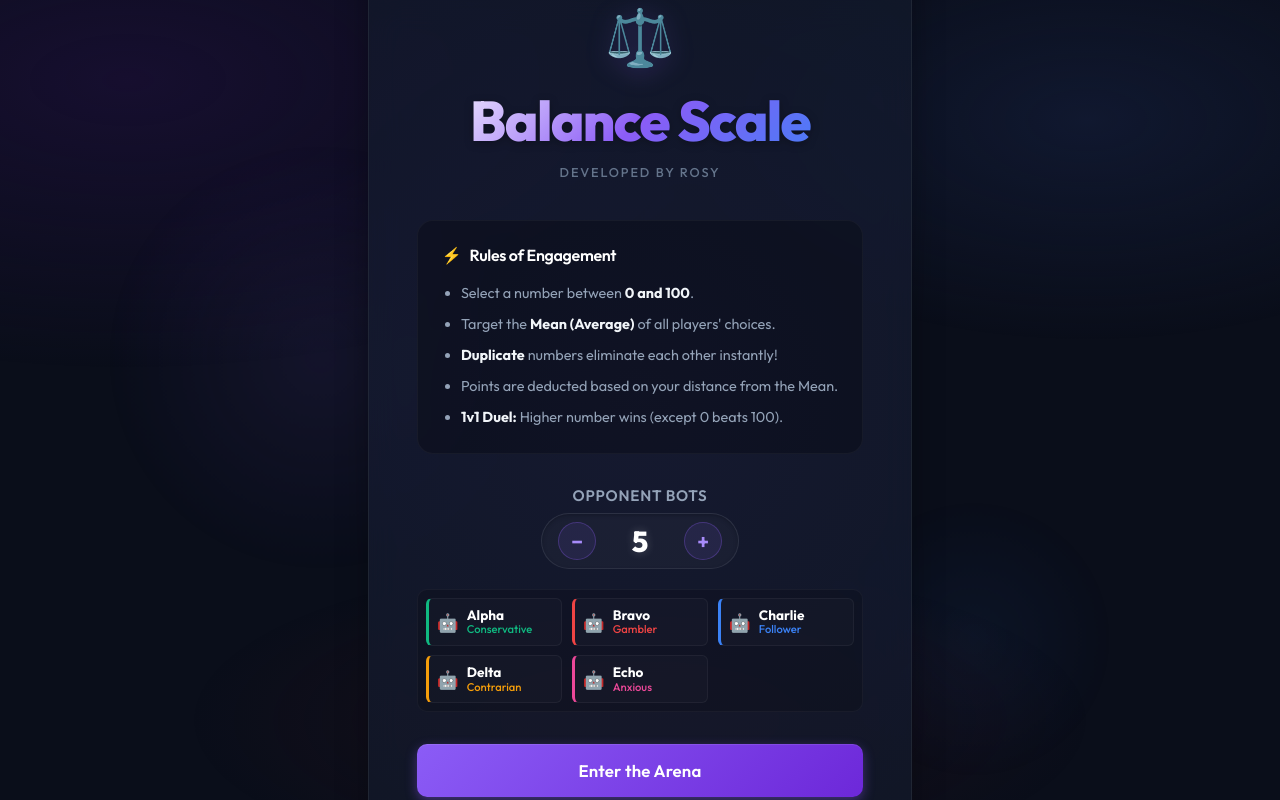
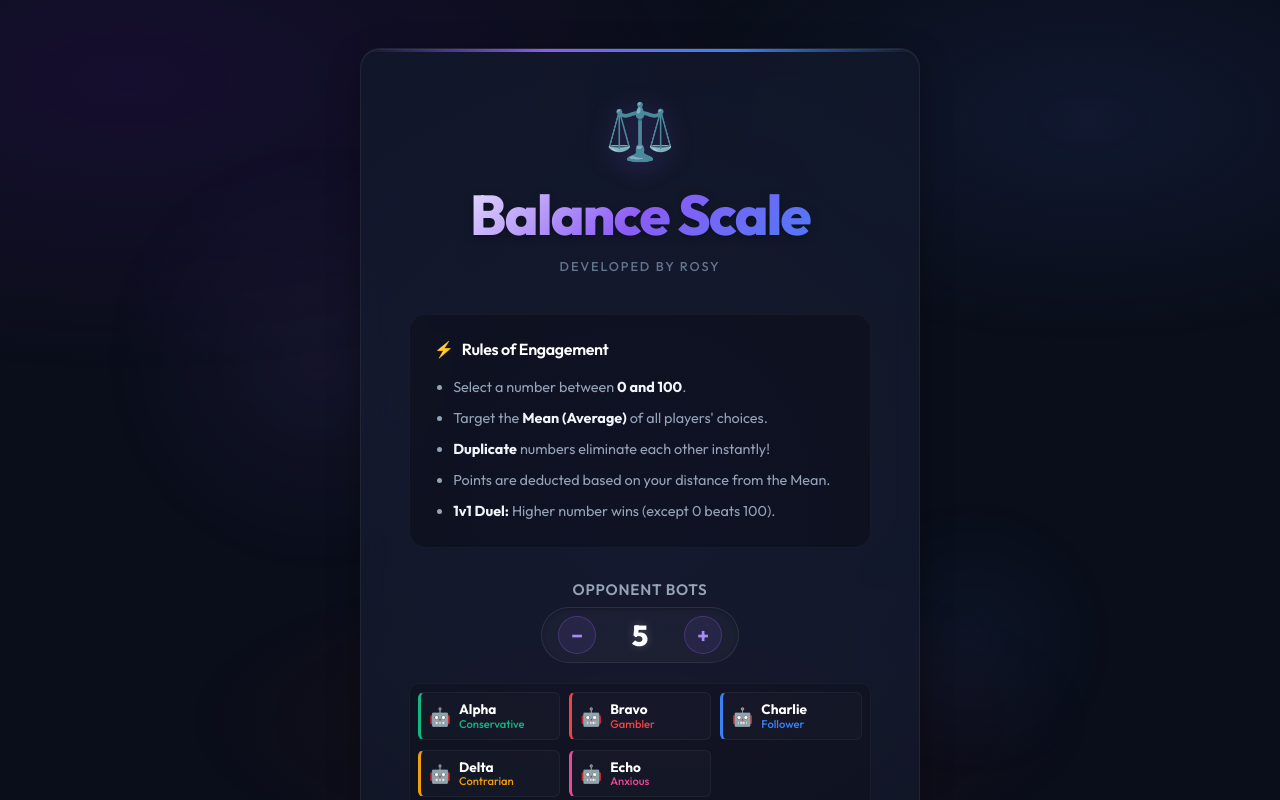
Before and after one commit to rohitsingh25/Balance_Scale, a React (Vite) app in the folder frontend/: page / in a window 1280 px wide. Built offline with nearby package versions, Linux system fonts and the light colour scheme; no server answers.

Commit message:
fix: lobby vertical scrolling cutoff on small desktop screens

```diff
--- a/frontend/src/index.css
+++ b/frontend/src/index.css
@@ -134,7 +134,7 @@ button {
   width: 100%;
   padding: 1.5rem;
   box-sizing: border-box;
-  overflow: hidden;
+  overflow-y: auto; /* Allow vertical scrolling on desktop if elements overflow */
 }
 
 /* ==============================
@@ -676,13 +676,14 @@ button {
    LOBBY / START SCREEN
    ============================== */
 .lobby-container {
-  min-height: 100vh;
   display: flex;
   flex-direction: column;
   align-items: center;
   justify-content: center;
   padding: 1.5rem;
   position: relative;
+  margin: auto; /* Safe centering that prevents flexbox overflow cut-off */
+  width: 100%;
 }
 
 /* Floating orb for lobby */
```
